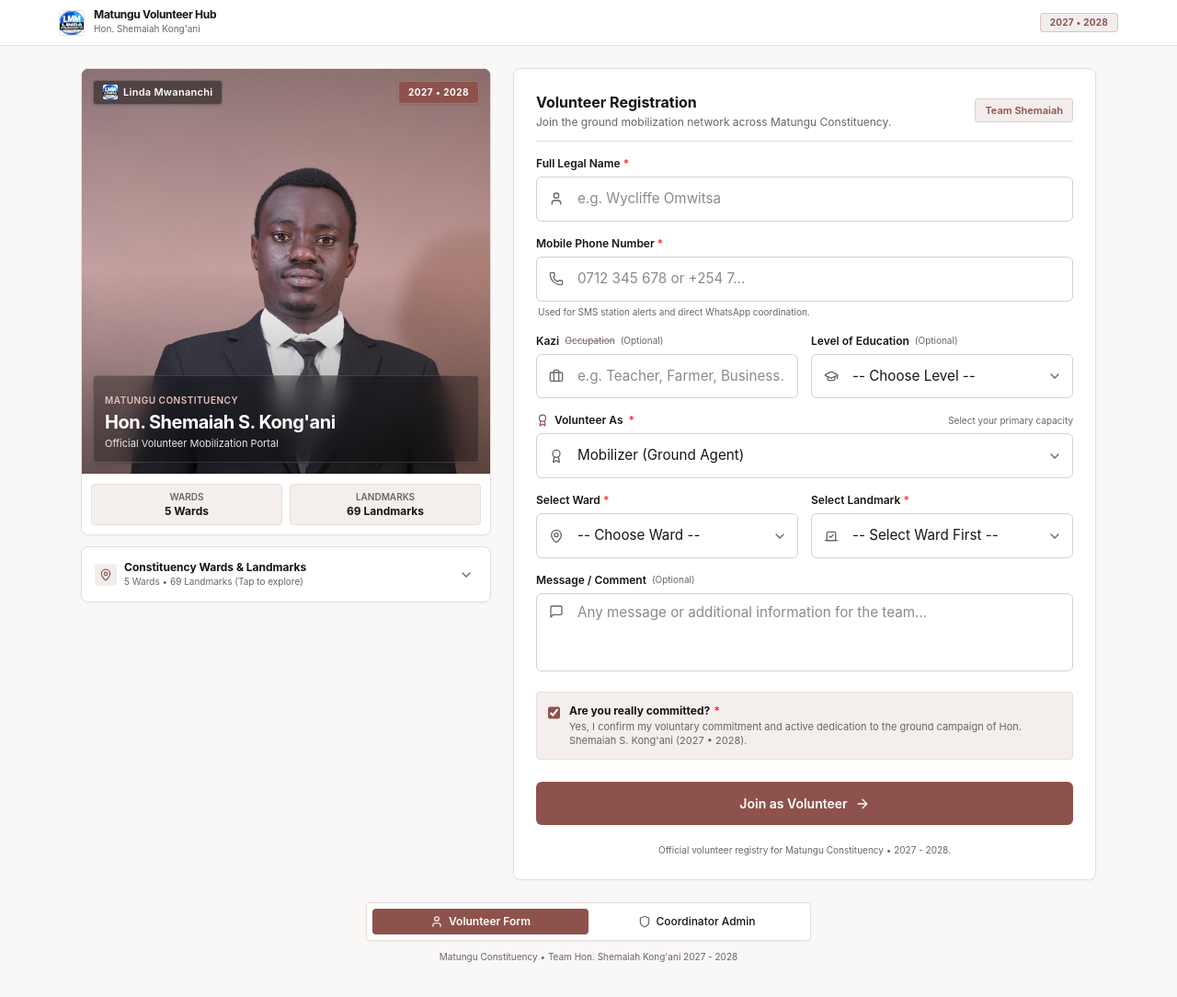
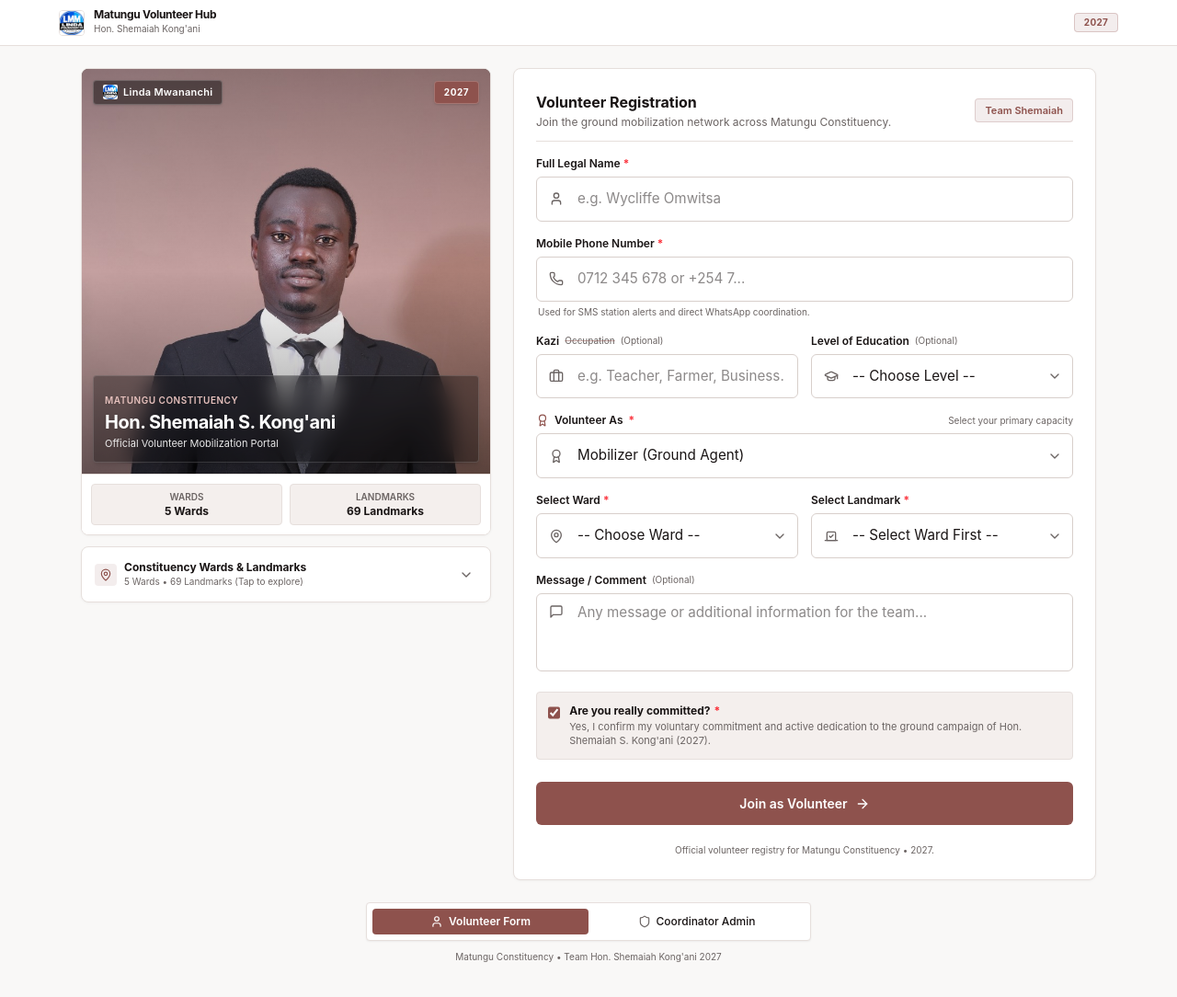
Before and after one commit to reinnh/shem, a Next.js app: page / in a window 1280 px wide. Shown: the top 1084 px of the page at 92% size. Built offline with nearby package versions, Linux system fonts and the light colour scheme.

Commit message:
feat: initialize next.js app with volunteer registration and admin dashboard pages

```diff
--- a/src/app/admin/page.tsx
+++ b/src/app/admin/page.tsx
@@ -257,7 +257,7 @@ export default function AdminDashboardPage() {
                 </span>
               </div>
               <p className="text-[11px] text-[#6b7280]">
-                Matungu Constituency &bull; Hon. Shemaiah Kong&apos;ani 2027 &bull; 2028
+                Matungu Constituency &bull; Hon. Shemaiah Kong&apos;ani 2027
               </p>
             </div>
           </div>
--- a/src/app/layout.tsx
+++ b/src/app/layout.tsx
@@ -2,8 +2,8 @@ import type { Metadata, Viewport } from "next";
 import "./globals.css";
 
 export const metadata: Metadata = {
-  title: "Volunteer Registration | Team Hon. Shemaiah Kong'ani 2027 - 2028",
-  description: "Official volunteer mobilization portal for Matungu Constituency (2027 - 2028). Join hands for development, transparency and empowerment.",
+  title: "Volunteer Registration | Team Hon. Shemaiah Kong'ani 2027",
+  description: "Official volunteer mobilization portal for Matungu Constituency (2027). Join hands for development, transparency and empowerment.",
 };
 
 export const viewport: Viewport = {
--- a/src/app/page.tsx
+++ b/src/app/page.tsx
@@ -184,7 +184,7 @@ export default function VolunteerRegistrationPage() {
 
           <div className="flex items-center gap-2">
             <span className="text-[10px] font-bold text-[#8e524d] bg-[#8e524d]/10 px-2.5 py-0.5 rounded-sm border border-[#8e524d]/25 uppercase tracking-wide">
-              2027 &bull; 2028
+              2027
             </span>
           </div>
         </div>
@@ -207,7 +207,7 @@ export default function VolunteerRegistrationPage() {
               Welcome, {successVolunteer.fullName}!
             </h2>
             <p className="text-xs text-[#6b6463] mt-0.5 mb-5">
-              You are registered as a volunteer agent for Matungu Constituency (2027 - 2028).
+              You are registered as a volunteer agent for Matungu Constituency (2027).
             </p>
 
             {/* Receipt Summary Details */}
@@ -325,7 +325,7 @@ export default function VolunteerRegistrationPage() {
 
                     {/* Year Tag */}
                     <div className="bg-[#8e524d] text-white px-2.5 py-1 rounded-sm text-[10px] font-bold tracking-wider uppercase border border-white/20 shadow-sm">
-                      2027 &bull; 2028
+                      2027
                     </div>
                   </div>
 
@@ -774,7 +774,7 @@ export default function VolunteerRegistrationPage() {
                           <span className="text-red-500">*</span>
                         </span>
                         <p className="text-[11px] text-[#6b6463] mt-0.5 leading-snug">
-                          Yes, I confirm my voluntary commitment and active dedication to the ground campaign of Hon. Shemaiah S. Kong&apos;ani (2027 &bull; 2028).
+                          Yes, I confirm my voluntary commitment and active dedication to the ground campaign of Hon. Shemaiah S. Kong&apos;ani (2027).
                         </p>
                       </div>
                     </label>
@@ -803,7 +803,7 @@ export default function VolunteerRegistrationPage() {
                 </div>
 
                 <p className="text-[10px] text-center text-[#6b6463] pt-1">
-                  Official volunteer registry for Matungu Constituency &bull; 2027 - 2028.
+                  Official volunteer registry for Matungu Constituency &bull; 2027.
                 </p>
               </form>
             </div>
@@ -830,7 +830,7 @@ export default function VolunteerRegistrationPage() {
           </Link>
         </div>
         <p className="text-[10px] text-center text-[#6b6463] mt-2.5">
-          Matungu Constituency &bull; Team Hon. Shemaiah Kong&apos;ani 2027 - 2028
+          Matungu Constituency &bull; Team Hon. Shemaiah Kong&apos;ani 2027
         </p>
       </footer>
     </div>
```
